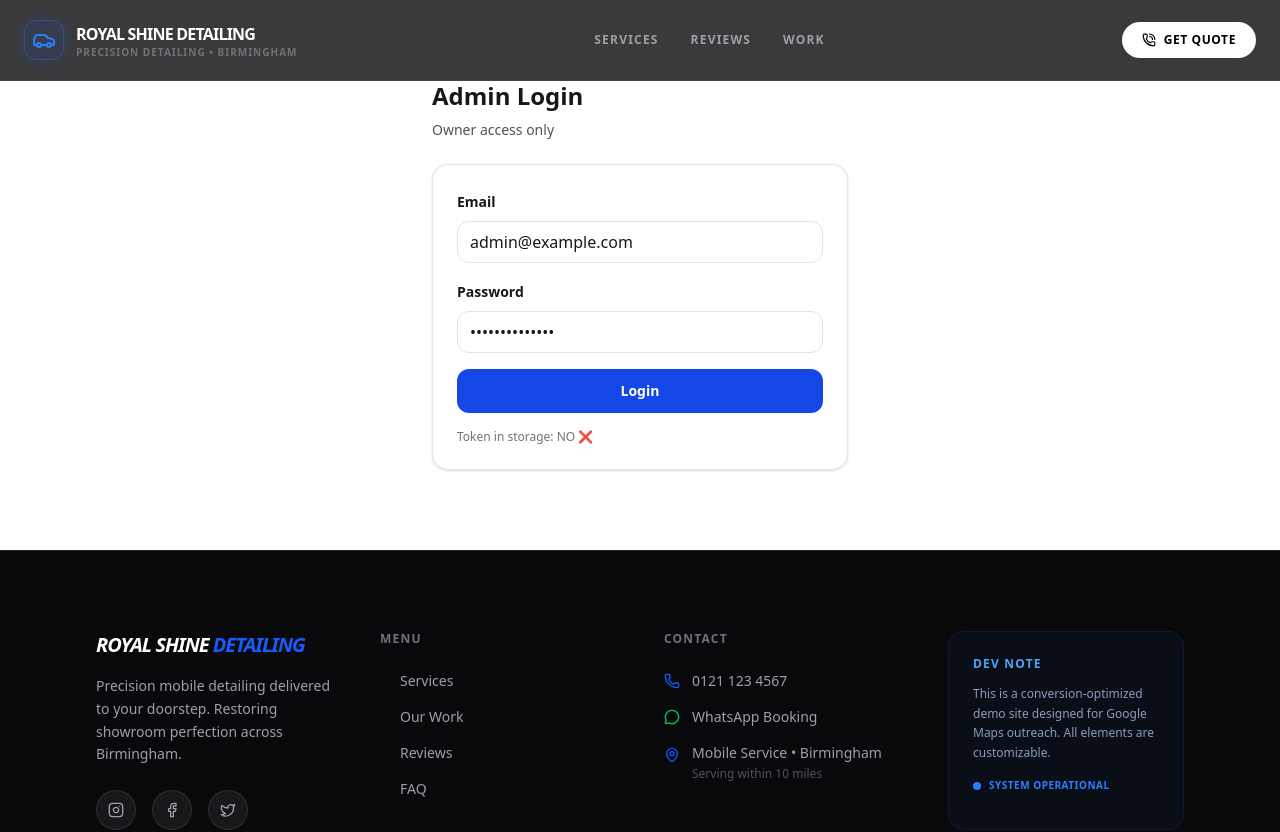
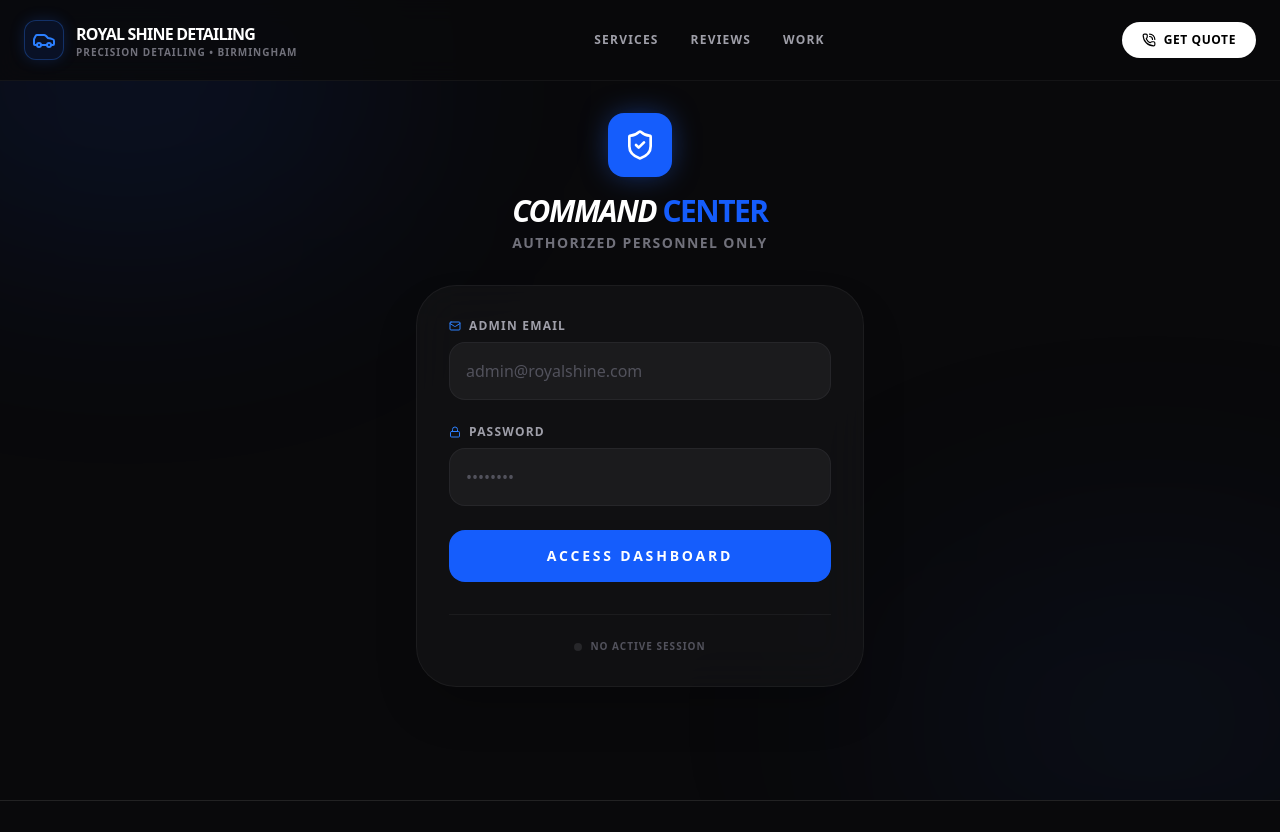
Before and after one commit to mohibbullah-dev/car_detailing, a React app: page /admin/login in a window 1280 px wide. Shown: the top 832 px of the page. Built offline with nearby package versions, Linux system fonts and the light colour scheme; the HTML template or start-up script is replaced by a standard one.

Commit message:
modified

```diff
--- a/src/pages/AdminLogin.jsx
+++ b/src/pages/AdminLogin.jsx
@@ -71,8 +71,100 @@
 //   );
 // }
 
-import { useState } from "react";
+// import { useState } from "react";
+// import { useNavigate } from "react-router-dom";
+// import { useLogin } from "../hooks/useAuth";
+// import { tokenStorage } from "../lib/storage";
+
+// export default function AdminLogin() {
+//   const nav = useNavigate();
+//   const { mutateAsync, isPending } = useLogin();
+
+//   const [email, setEmail] = useState("admin@example.com");
+//   const [password, setPassword] = useState("StrongPass123!");
+//   const [errMsg, setErrMsg] = useState("");
+
+//   const submit = async (e) => {
+//     e.preventDefault();
+//     setErrMsg("");
+
+//     try {
+//       const res = await mutateAsync({ email, password });
+
+//       // ✅ Double-safety: ensure token saved
+//       if (res?.token) tokenStorage.set(res.token);
+
+//       const stored = tokenStorage.get();
+//       if (!stored) {
+//         setErrMsg("Token save hocche na. localStorage permission check koro.");
+//         return;
+//       }
+
+//       nav("/admin/upload");
+//     } catch (e2) {
+//       setErrMsg("Login failed. Email/Password check koro.");
+//     }
+//   };
+
+//   return (
+//     <main className="bg-white">
+//       <div className="mx-auto w-full max-w-md px-4 py-20">
+//         <h1 className="text-2xl font-extrabold text-zinc-900">Admin Login</h1>
+//         <p className="mt-2 text-sm text-zinc-600">Owner access only</p>
+
+//         <form
+//           onSubmit={submit}
+//           className="mt-6 space-y-4 rounded-2xl border border-zinc-200 bg-white p-6 shadow-sm"
+//         >
+//           <div>
+//             <label className="text-sm font-bold text-zinc-900">Email</label>
+//             <input
+//               value={email}
+//               onChange={(e) => setEmail(e.target.value)}
+//               className="mt-2 w-full rounded-xl border border-zinc-200 px-3 py-2"
+//               required
+//             />
+//           </div>
+
+//           <div>
+//             <label className="text-sm font-bold text-zinc-900">Password</label>
+//             <input
+//               type="password"
+//               value={password}
+//               onChange={(e) => setPassword(e.target.value)}
+//               className="mt-2 w-full rounded-xl border border-zinc-200 px-3 py-2"
+//               required
+//             />
+//           </div>
+
+//           <button
+//             className="w-full rounded-xl bg-blue-700 px-5 py-3 text-sm font-semibold text-white hover:bg-blue-800 disabled:opacity-60"
+//             type="submit"
+//             disabled={isPending}
+//           >
+//             {isPending ? "Logging in..." : "Login"}
+//           </button>
+
+//           {errMsg ? (
+//             <div className="rounded-xl border border-red-200 bg-white p-3 text-sm text-red-600">
+//               {errMsg}
+//             </div>
+//           ) : null}
+
+//           {/* ✅ quick debug */}
+//           <div className="text-xs text-zinc-500">
+//             Token in storage: {tokenStorage.get() ? "YES ✅" : "NO ❌"}
+//           </div>
+//         </form>
+//       </div>
+//     </main>
+//   );
+// }
+
+import React, { useState } from "react";
 import { useNavigate } from "react-router-dom";
+import { motion } from "framer-motion";
+import { Lock, Mail, ShieldCheck, Loader2, AlertCircle } from "lucide-react";
 import { useLogin } from "../hooks/useAuth";
 import { tokenStorage } from "../lib/storage";
 
@@ -80,8 +172,8 @@ export default function AdminLogin() {
   const nav = useNavigate();
   const { mutateAsync, isPending } = useLogin();
 
-  const [email, setEmail] = useState("admin@example.com");
-  const [password, setPassword] = useState("StrongPass123!");
+  const [email, setEmail] = useState("");
+  const [password, setPassword] = useState("");
   const [errMsg, setErrMsg] = useState("");
 
   const submit = async (e) => {
@@ -91,72 +183,112 @@ export default function AdminLogin() {
     try {
       const res = await mutateAsync({ email, password });
 
-      // ✅ Double-safety: ensure token saved
       if (res?.token) tokenStorage.set(res.token);
 
       const stored = tokenStorage.get();
       if (!stored) {
-        setErrMsg("Token save hocche na. localStorage permission check koro.");
+        setErrMsg("Storage error: Unable to save session.");
         return;
       }
 
-      nav("/admin/upload");
-    } catch (e2) {
-      setErrMsg("Login failed. Email/Password check koro.");
+      // Redirect to the portfolio management page
+      nav("/admin/portfolio");
+    } catch (err) {
+      setErrMsg("Authentication failed. Please check your credentials.");
     }
   };
 
   return (
-    <main className="bg-white">
-      <div className="mx-auto w-full max-w-md px-4 py-20">
-        <h1 className="text-2xl font-extrabold text-zinc-900">Admin Login</h1>
-        <p className="mt-2 text-sm text-zinc-600">Owner access only</p>
+    <main className="relative min-h-screen flex items-center justify-center bg-zinc-950 px-4 overflow-hidden">
+      {/* Decorative Background Elements */}
+      <div className="absolute top-[-10%] left-[-10%] w-[40%] h-[40%] bg-blue-600/10 blur-[120px] rounded-full" />
+      <div className="absolute bottom-[-10%] right-[-10%] w-[40%] h-[40%] bg-blue-900/10 blur-[120px] rounded-full" />
 
-        <form
-          onSubmit={submit}
-          className="mt-6 space-y-4 rounded-2xl border border-zinc-200 bg-white p-6 shadow-sm"
+      <motion.div
+        initial={{ opacity: 0, y: 20 }}
+        animate={{ opacity: 1, y: 0 }}
+        className="relative w-full max-w-md"
       >
-          <div>
-            <label className="text-sm font-bold text-zinc-900">Email</label>
+        {/* Logo/Icon Header */}
+        <div className="flex flex-col items-center mb-8">
+          <div className="h-16 w-16 bg-blue-600 rounded-2xl flex items-center justify-center shadow-[0_0_30px_-5px_rgba(37,99,235,0.6)] mb-4">
+            <ShieldCheck className="text-white h-8 w-8" />
+          </div>
+          <h1 className="text-3xl font-black tracking-tighter text-white uppercase italic">
+            Command <span className="text-blue-600 not-italic">Center</span>
+          </h1>
+          <p className="text-zinc-500 text-sm mt-1 uppercase tracking-widest font-bold">
+            Authorized Personnel Only
+          </p>
+        </div>
+
+        <div className="rounded-[2.5rem] border border-white/5 bg-zinc-900/50 p-8 shadow-2xl backdrop-blur-xl">
+          <form onSubmit={submit} className="space-y-6">
+            {/* Email Field */}
+            <div className="space-y-2">
+              <label className="flex items-center gap-2 text-xs font-black uppercase tracking-widest text-zinc-400">
+                <Mail className="h-3 w-3 text-blue-500" /> Admin Email
+              </label>
               <input
+                type="email"
                 value={email}
                 onChange={(e) => setEmail(e.target.value)}
-              className="mt-2 w-full rounded-xl border border-zinc-200 px-3 py-2"
+                className="w-full rounded-2xl border border-white/5 bg-zinc-800/50 px-4 py-4 text-white placeholder:text-zinc-600 focus:border-blue-500 focus:outline-none focus:ring-1 focus:ring-blue-500 transition-all"
+                placeholder="admin@royalshine.com"
                 required
               />
             </div>
 
-          <div>
-            <label className="text-sm font-bold text-zinc-900">Password</label>
+            {/* Password Field */}
+            <div className="space-y-2">
+              <label className="flex items-center gap-2 text-xs font-black uppercase tracking-widest text-zinc-400">
+                <Lock className="h-3 w-3 text-blue-500" /> Password
+              </label>
               <input
                 type="password"
                 value={password}
                 onChange={(e) => setPassword(e.target.value)}
-              className="mt-2 w-full rounded-xl border border-zinc-200 px-3 py-2"
+                className="w-full rounded-2xl border border-white/5 bg-zinc-800/50 px-4 py-4 text-white placeholder:text-zinc-600 focus:border-blue-500 focus:outline-none focus:ring-1 focus:ring-blue-500 transition-all"
+                placeholder="••••••••"
                 required
               />
             </div>
 
+            {/* Error Message */}
+            {errMsg && (
+              <motion.div
+                initial={{ opacity: 0, scale: 0.95 }}
+                animate={{ opacity: 1, scale: 1 }}
+                className="flex items-center gap-2 rounded-xl bg-red-500/10 border border-red-500/20 p-4 text-sm text-red-500"
+              >
+                <AlertCircle className="h-4 w-4 shrink-0" />
+                {errMsg}
+              </motion.div>
+            )}
+
+            {/* Submit Button */}
             <button
-            className="w-full rounded-xl bg-blue-700 px-5 py-3 text-sm font-semibold text-white hover:bg-blue-800 disabled:opacity-60"
               type="submit"
               disabled={isPending}
+              className="group relative flex w-full items-center justify-center gap-3 overflow-hidden rounded-2xl bg-blue-600 py-4 text-sm font-black uppercase tracking-[0.2em] text-white transition-all hover:bg-blue-500 active:scale-[0.98] disabled:opacity-50"
             >
-            {isPending ? "Logging in..." : "Login"}
+              {isPending ? (
+                <Loader2 className="h-5 w-5 animate-spin" />
+              ) : (
+                "Access Dashboard"
+              )}
             </button>
+          </form>
 
-          {errMsg ? (
-            <div className="rounded-xl border border-red-200 bg-white p-3 text-sm text-red-600">
-              {errMsg}
+          {/* Footer Security Note */}
+          <div className="mt-8 flex items-center justify-center gap-2 text-[10px] font-bold text-zinc-600 uppercase tracking-widest border-t border-white/5 pt-6">
+            <div
+              className={`h-2 w-2 rounded-full ${tokenStorage.get() ? "bg-emerald-500 shadow-[0_0_8px_rgba(16,185,129,0.5)]" : "bg-zinc-800"}`}
+            />
+            {tokenStorage.get() ? "Session Active" : "No Active Session"}
           </div>
-          ) : null}
-
-          {/* ✅ quick debug */}
-          <div className="text-xs text-zinc-500">
-            Token in storage: {tokenStorage.get() ? "YES ✅" : "NO ❌"}
         </div>
-        </form>
-      </div>
+      </motion.div>
     </main>
   );
 }
```
Lines whose indentation alone changed are shown as unchanged.
